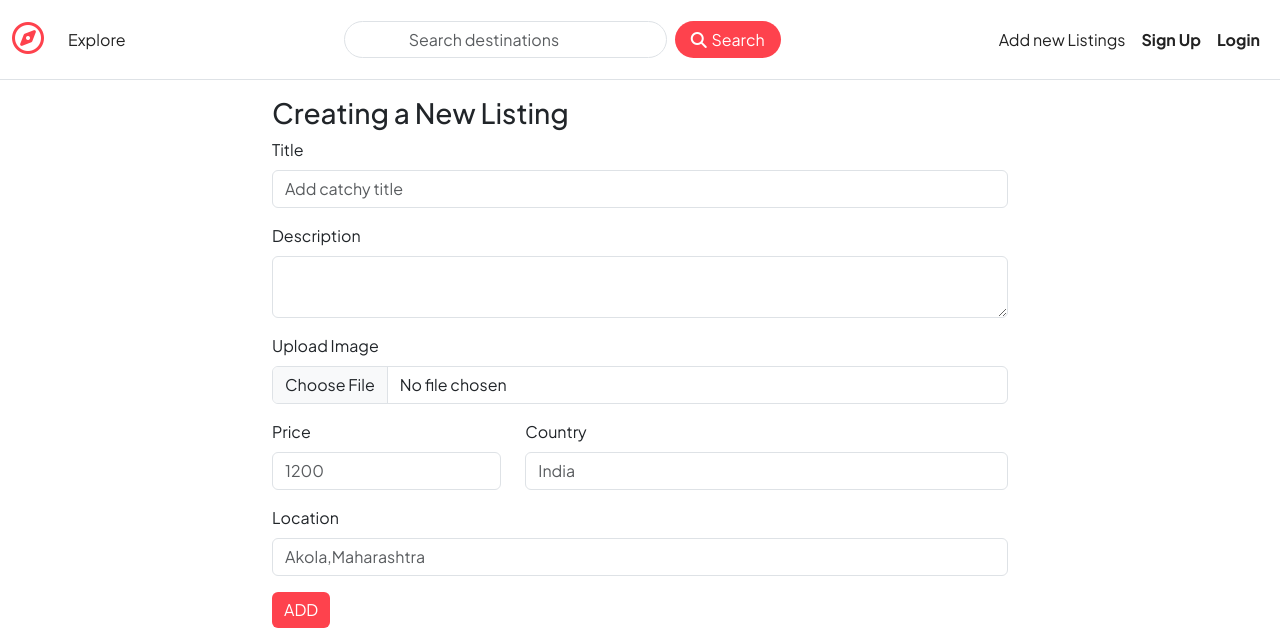
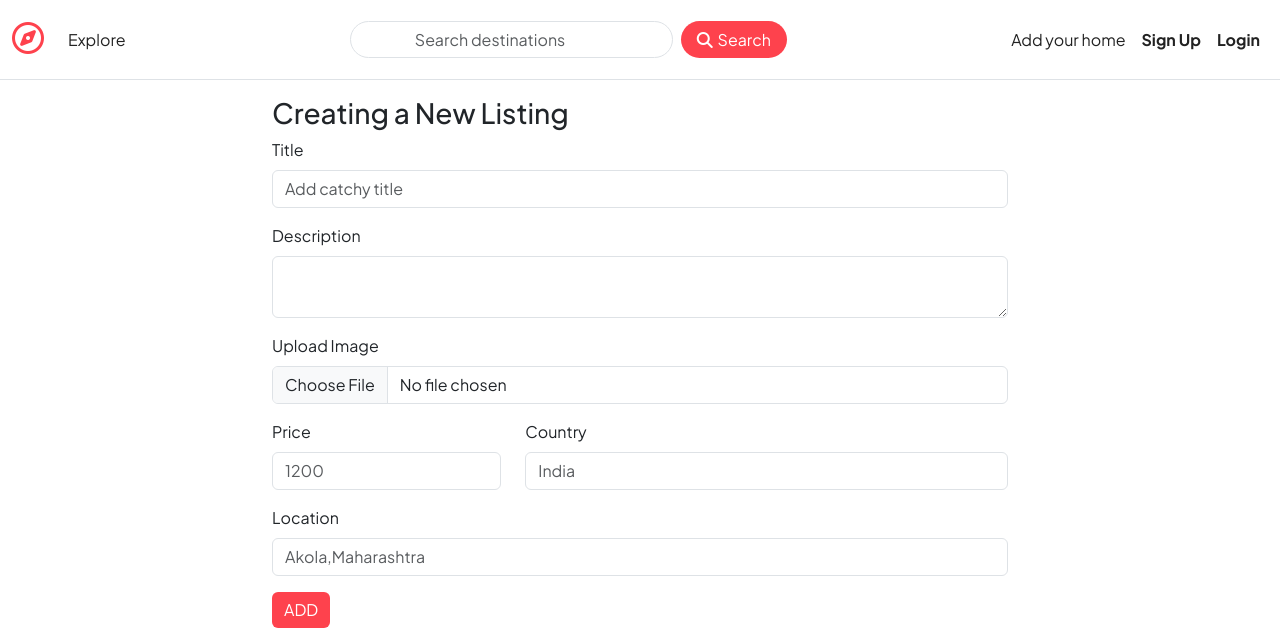
Before and after one commit to Yashgit1203/Wanderlust, a Node project: template views/listings/new.ejs in a window 1280 px wide. Shown: the top 643 px of the page. Run offline with Node 20 templates, Linux system fonts and the light colour scheme; the template is opened without the code that fills it, so the values that code supplies are empty; some libraries are stand-ins or nearby versions.

Commit message:
Add Project Files

```diff
--- a/views/includes/navbar.ejs
+++ b/views/includes/navbar.ejs
@@ -38,7 +38,7 @@
           <button class="btn btn-outline-success search-btn" type="submit" ><i class="fa-solid fa-magnifying-glass"></i> Search</button>
         </form>
         <div class="navbar-nav ms-auto">
-          <a class="nav-link" href="/listings/new">Add new Listings</a>
+          <a class="nav-link" href="/listings/new">Add your home</a>
           <% if(!curUser) {%>
             <b><a class="nav-link " aria-current="page" href="/signup">Sign Up</a></b>
             <b><a class="nav-link" href="/login">Login</a></b>
--- a/views/layouts/boilerplate.ejs
+++ b/views/layouts/boilerplate.ejs
@@ -4,6 +4,7 @@
     <meta charset="UTF-8">
     <meta name="viewport" content="width=device-width, initial-scale=1.0">
     <title>Wanderlust</title>
+      <link rel="icon" href="https://cdn.dribbble.com/users/3447524/screenshots/10831185/media/3a05beb116302e9634d6d61b2de2896c.jpg?resize=1000x750&vertical=center">
     <link rel="stylesheet" href="https://cdnjs.cloudflare.com/ajax/libs/font-awesome/6.5.1/css/all.min.css" integrity="sha512-DTOQO9RWCH3ppGqcWaEA1BIZOC6xxalwEsw9c2QQeAIftl+Vegovlnee1c9QX4TctnWMn13TZye+giMm8e2LwA==" crossorigin="anonymous" referrerpolicy="no-referrer" />
     <link rel="stylesheet" href="/css/style.css">
     <link href="https://cdn.jsdelivr.net/npm/bootstrap@5.3.3/dist/css/bootstrap.min.css" rel="stylesheet" integrity="sha384-QWTKZyjpPEjISv5WaRU9OFeRpok6YctnYmDr5pNlyT2bRjXh0JMhjY6hW+ALEwIH" crossorigin="anonymous">
```
